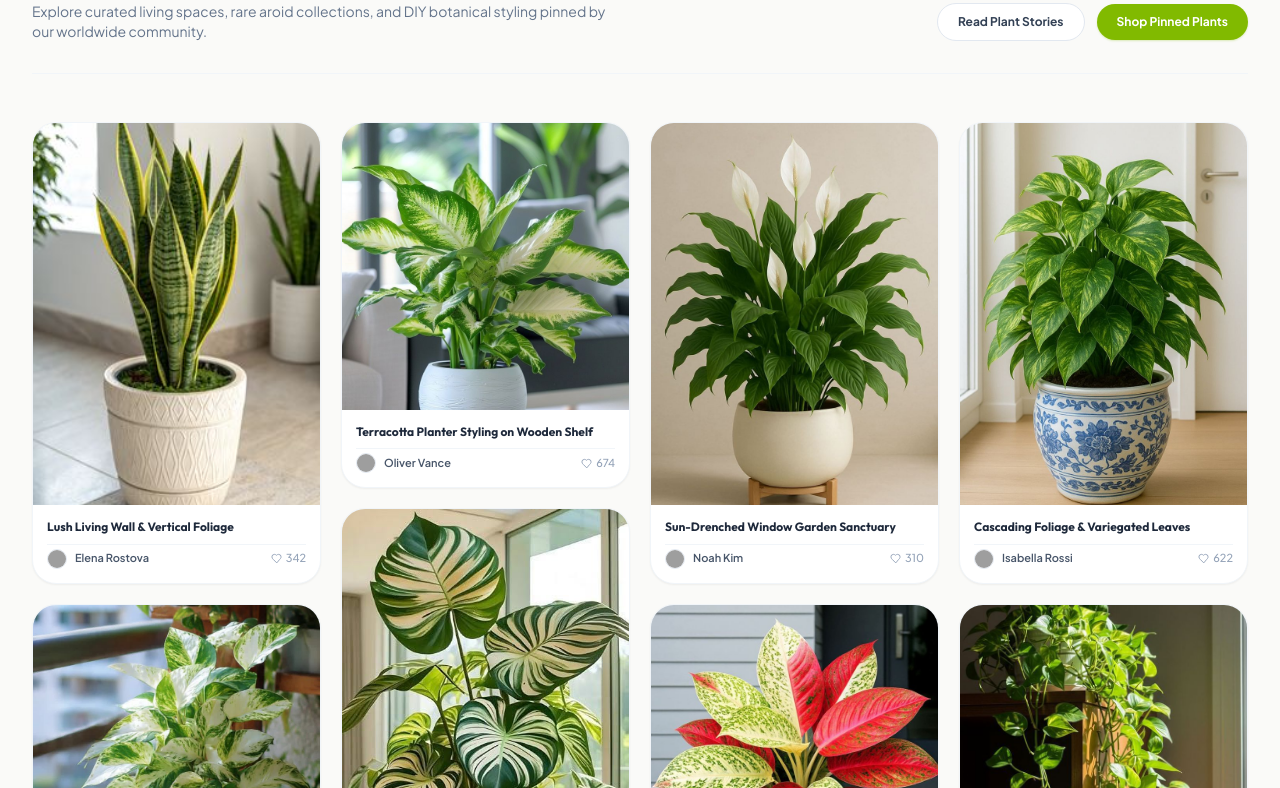
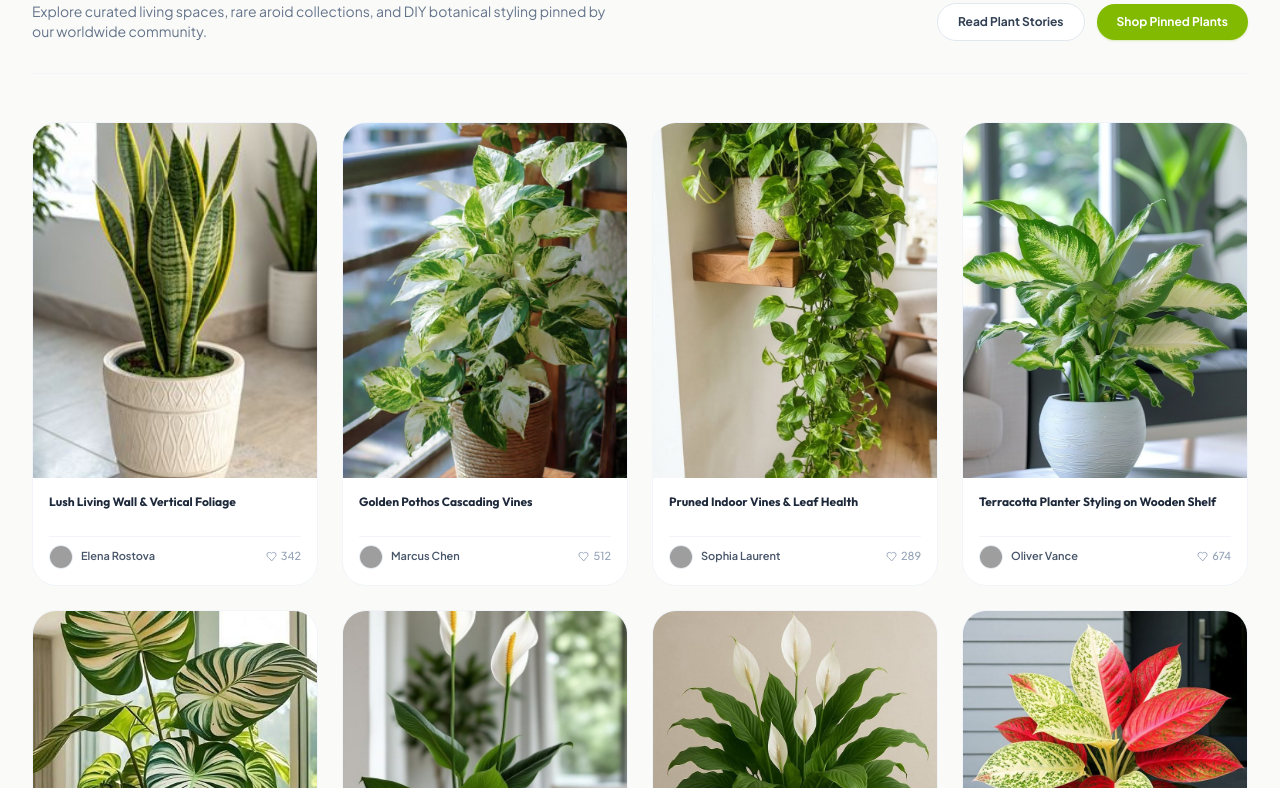
Before and after one commit to Utsho11/evergreen-nursery-client, a React (Vite) app: page / in a window 1280 px wide. Shown: the part 5212-6000 px from the top of the page. Built offline with nearby package versions, Linux system fonts and the light colour scheme; no server answers; grey boxes are pictures that could not be loaded.

Commit message:
feat(gallery): align gallery cards with level top and bottom edges while preserving rich Pinterest pin styling

```diff
--- a/src/components/homeBody/ImageGallery.tsx
+++ b/src/components/homeBody/ImageGallery.tsx
@@ -227,8 +227,8 @@ const ImageGallery = () => {
         </div>
       </div>
 
-      {/* True Pinterest Masonry Waterfall Columns */}
-      <div className="columns-2 sm:columns-3 lg:columns-4 gap-5 space-y-5">
+      {/* Pinterest-Styled Balanced Grid with Level Top & Bottom */}
+      <div className="grid grid-cols-1 sm:grid-cols-2 md:grid-cols-3 lg:grid-cols-4 gap-6">
         {pinsData.map((pin) => {
           const isSaved = !!savedPins[pin.id];
           const isLiked = !!likedPins[pin.id];
@@ -237,19 +237,19 @@ const ImageGallery = () => {
             <div
               key={pin.id}
               onClick={() => setSelectedPin(pin)}
-              className="break-inside-avoid group relative rounded-3xl overflow-hidden bg-white dark:bg-slate-900 border border-slate-100 dark:border-slate-800 shadow-sm hover:shadow-2xl hover:border-[#81ba00]/50 transition-all duration-300 cursor-pointer"
+              className="group relative rounded-3xl overflow-hidden bg-white dark:bg-slate-900 border border-slate-100 dark:border-slate-800 shadow-xs hover:shadow-2xl hover:border-[#81ba00]/50 transition-all duration-300 flex flex-col justify-between cursor-pointer"
             >
-              {/* Image Container with Dynamic Aspect Ratio */}
-              <div className={`relative w-full ${pin.aspectClass} overflow-hidden bg-slate-100 dark:bg-slate-800`}>
+              {/* Image Container with Consistent Ratio for Perfect Top & Bottom Level */}
+              <div className="relative w-full aspect-[4/5] overflow-hidden bg-slate-100 dark:bg-slate-800">
                 <img
                   src={pin.src}
                   alt={pin.tag}
                   loading="lazy"
-                  className="w-full h-full object-cover group-hover:scale-105 transition-transform duration-500 ease-out"
+                  className="w-full h-full object-cover group-hover:scale-108 transition-transform duration-500 ease-out"
                 />
 
                 {/* Floating Pinterest Hover Overlay */}
-                <div className="absolute inset-0 bg-gradient-to-b from-black/40 via-transparent to-black/70 opacity-0 group-hover:opacity-100 transition-opacity duration-300 p-4 flex flex-col justify-between pointer-events-none">
+                <div className="absolute inset-0 bg-gradient-to-b from-black/50 via-transparent to-black/75 opacity-0 group-hover:opacity-100 transition-opacity duration-300 p-4 flex flex-col justify-between pointer-events-none">
                   {/* Top Row: Board Tag & Save Button */}
                   <div className="flex items-center justify-between pointer-events-auto">
                     <span className="text-[10px] font-extrabold uppercase tracking-wider text-white bg-black/40 backdrop-blur-md px-2.5 py-1 rounded-full border border-white/20 truncate max-w-[120px]">
@@ -296,18 +296,18 @@ const ImageGallery = () => {
                 </div>
               </div>
 
-              {/* Pin Card Metadata Footer */}
-              <div className="p-3.5 space-y-2">
-                <h3 className="text-xs font-bold text-slate-800 dark:text-slate-100 leading-snug line-clamp-2">
+              {/* Pin Card Metadata Footer with Fixed Height for Clean Baseline */}
+              <div className="p-4 space-y-2.5 flex-grow flex flex-col justify-between">
+                <h3 className="text-xs font-bold text-slate-800 dark:text-slate-100 leading-snug line-clamp-2 min-h-[32px]">
                   {pin.tag}
                 </h3>
 
-                <div className="flex items-center justify-between pt-1 border-t border-slate-100 dark:border-slate-800/80">
+                <div className="flex items-center justify-between pt-2 border-t border-slate-100 dark:border-slate-800/80">
                   <div className="flex items-center gap-2">
                     <img
                       src={pin.avatar}
                       alt={pin.author}
-                      className="w-5 h-5 rounded-full object-cover border border-slate-200 dark:border-slate-700"
+                      className="w-6 h-6 rounded-full object-cover border border-slate-200 dark:border-slate-700"
                     />
                     <span className="text-[11px] font-semibold text-slate-600 dark:text-slate-300 truncate max-w-[100px]">
                       {pin.author}
```
